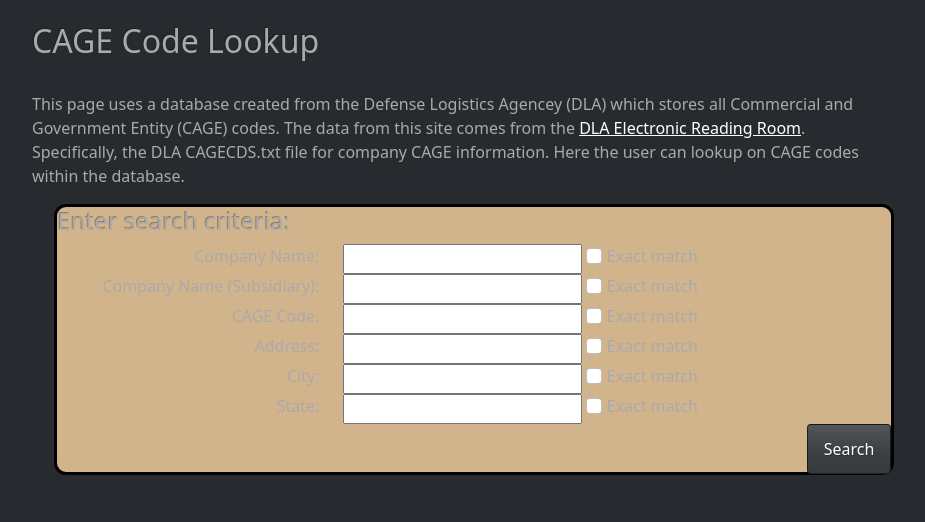
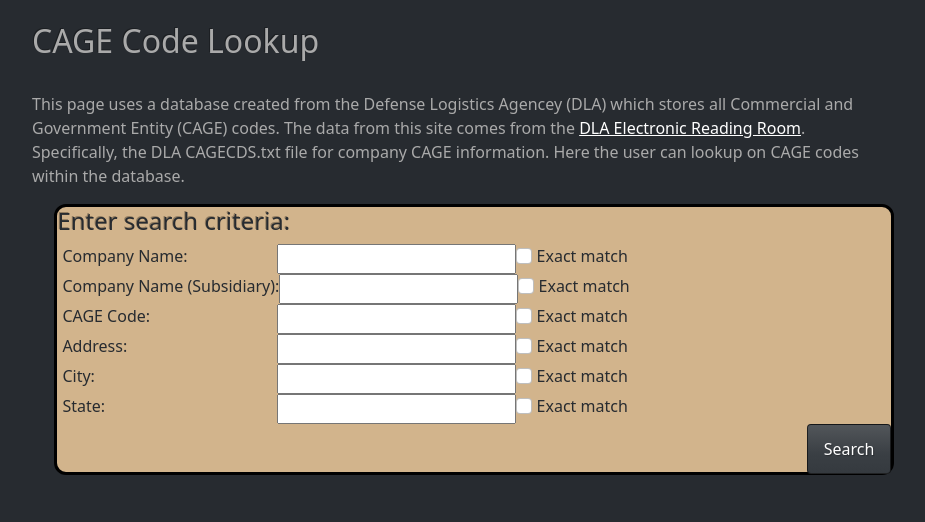
Before and after one commit to costa-rica/dashAndData, a Flask app: page /datatools_cage/cageCodeSearch in a window 1280 px wide. Shown: the part 58-580 px from the top of the page, without its empty margins (48-973 px from the left). Run offline with Flask 2, Linux system fonts and the light colour scheme; parts of the project's set-up code (start-up, migrations or seed data) failed here and were passed over; some libraries are stand-ins or nearby versions.

Commit message:
cage Search app presentable

```diff
--- a/dashAndData/static/css/main.css
+++ b/dashAndData/static/css/main.css
@@ -398,11 +398,7 @@ section.data_tools_main #logo_div_wsh img {
   width: 75%;
   margin-left: 2%;
   padding-bottom: 3em;
-}
-
-.exactCheck {
-  margin-left: 15%;
-  float: left;
+  color: var(--bs-dark);
 }
 
 .exactCheck label {
@@ -423,12 +419,24 @@ section.data_tools_main #logo_div_wsh img {
   float: right;
 }
 
-.criteriaLabel {
-  float: right;
+.searchCriteriaRows {
+  display: -webkit-box;
+  display: -ms-flexbox;
+  display: flex;
 }
 
-.greyButton button {
-  background-color: #c8c8c8;
-  float: right;
+.criteriaLabel {
+  padding: 0 0 0 5px;
+  min-width: 220px;
+}
+
+.text_color {
+  color: var(--bs-dark);
+}
+
+@media only screen and (max-width: 1010px) {
+  .searchCriteriaRows {
+    display: inline;
+  }
 }
 /*# sourceMappingURL=main.css.map */
--- a/dashAndData/static/css/main.scss
+++ b/dashAndData/static/css/main.scss
@@ -343,14 +343,30 @@ section.data_tools_main {
     border-width:.2em;border-style:solid;
     border-color:black;
     width:75%; margin-left: 2%;
-    padding-bottom:3em;}
-.exactCheck{margin-left: 15%;float: left;}
+    padding-bottom:3em; color: var(--bs-dark)}
+//.exactCheck{margin-left: 15%;}
 .exactCheck label {text-align: center;}
 /*.cageBox row {padding:0px; padding-bottom:0px;line-height:.2em;}
 */
 .cageRow {padding:0px; padding-bottom:0px;
 line-height:.2em; height: .5em; vertical-align: bottom;}
 .cageButton{float: right;}
-.criteriaLabel{float: right;}
-.greyButton button{background-color:rgb(200, 200, 200);
-float: right;}
+//.criteriaLabel{float: right;}
+
+
+.searchCriteriaRows{
+    display: flex;
+}
+.criteriaLabel{
+    padding: 0 0 0 5px;
+    min-width: 220px;
+}
+.text_color{
+    color:var(--bs-dark);
+}
+
+@media only screen and (max-width: 1010px) {
+    .searchCriteriaRows{
+        display: inline;
+    }
+}
--- a/dashAndData/templates/cageCodeSearch.html
+++ b/dashAndData/templates/cageCodeSearch.html
@@ -44,27 +44,27 @@ The data from this site comes from the
 	{% if searchStringDict %}
 
 		{% for key, searchCriteria in searchDictClean.items() %}
-		<div class="row">
-		<span class="col-4"><span class="criteriaLabel">{{ searchCriteria }}: </span></span>
-		<span class="col-3"><input type="text" name="{{ key }}" value= {{ searchStringDict[searchCriteria] }}></span>
-		<span class=" col-3">
-			<span class="exactCheck"><input class="form-check-input" type="checkbox" name={{ key + "Exact"}}  value="checked">
-			<label class="form-check-label" for={{ key + "Exact"}}>Exact match</label></span>
-		</span>
+		<div class="searchCriteriaRows">
+
+
+
+			<span class="criteriaLabel">{{ searchCriteria }}: </span>
+			<input type="text" name={{ key }} value= {{ searchStringDict[searchCriteria] }}>
+			<label class="form-check-label" for={{ key + "Exact"}}>
+				<input class="form-check-input" type="checkbox" name={{ key + "Exact"}}  value="checked"> Exact match
+			</label>
 
 		</div>
 		{% endfor %}
 
 	{% else %}
 		{% for key, searchCriteria in searchDictClean.items() %}
-		<div class="row">
-		<span class="col-4"><span class="criteriaLabel">{{ searchCriteria }}: </span></span>
-		<span class="col-3"><input type="text" name={{ key }}></span>
-		<span class=" col-3">
-			<span class="exactCheck"><input class="form-check-input" type="checkbox" name={{ key + "Exact"}}  value="checked">
-			<label class="form-check-label" for={{ key + "Exact"}}>Exact match</label></span>
-		</span>
-
+		<div class="searchCriteriaRows ">
+			<span class="criteriaLabel">{{ searchCriteria }}: </span>
+			<input type="text" name={{ key }}>
+			<label class="form-check-label" for={{ key + "Exact"}}>
+				<input class="form-check-input" type="checkbox" name={{ key + "Exact"}}  value="checked"> Exact match
+			</label>
 		</div>
 		{% endfor %}
 	{% endif %}
@@ -75,7 +75,7 @@ The data from this site comes from the
 	{% if searchStringDict %}
     <button type="submit" name="searchCage" value="download" class="btn btn-primary"> Download Excel</button>
 	<span class="clearButton">
-	<button type="submit" class="btn greyButton" name="clearButton" value="clear">Clear</button>
+	<button type="submit" class="btn btn-secondary" name="clearButton" value="clear">Clear</button>
 	</span>
 	{% endif %}
 	<span class="col-2">      </span>
@@ -102,8 +102,9 @@ The data from this site comes from the
  {% endif %}
 </form>
 <!--copied this from security.html to build table, probably needs somehig above in headers-->
-	<div class="mt-4">
-	<table id="proxies" class="display table nowrap responsive" style="width: 100%">
+	<div class="mt-4 ">
+
+	<table id="proxies" class="display table nowrap responsive text_color" style="width: 100%">
 		<thead>
 			<tr>
 				{% for header in columnNames %}
@@ -115,7 +116,7 @@ The data from this site comes from the
 		{% for row in dfResults %}
 			<tr>
 				{% for index in range(0, len(columnNames)) %}
-					<td>{{row[columnNames[index]]}}</td>
+					<td><span class="text_color">{{row[columnNames[index]]}}</span></td>
 				{% endfor %}
 			</tr>
 		{% endfor %}
```
Also changed, not shown: 1 other file.
